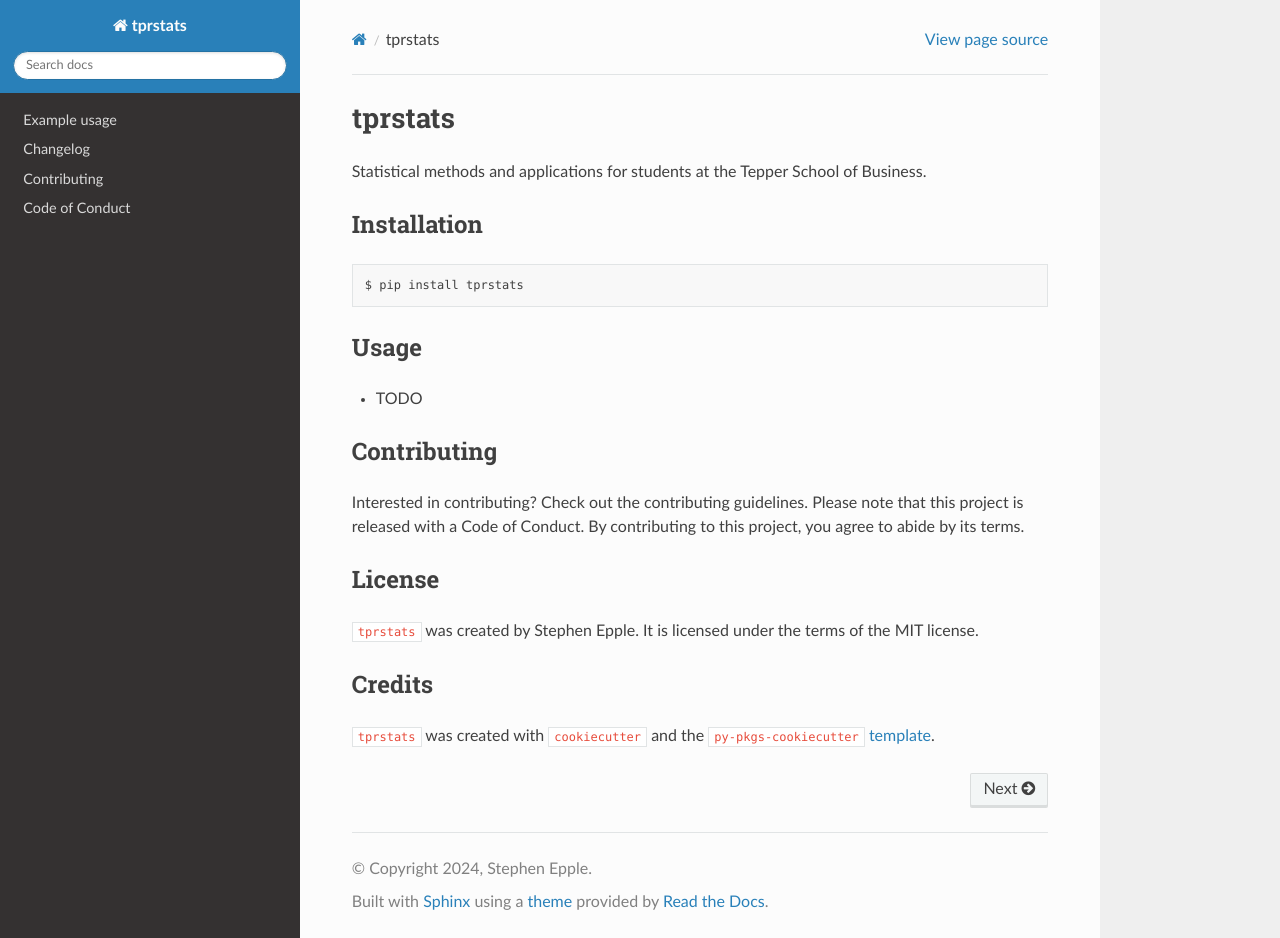
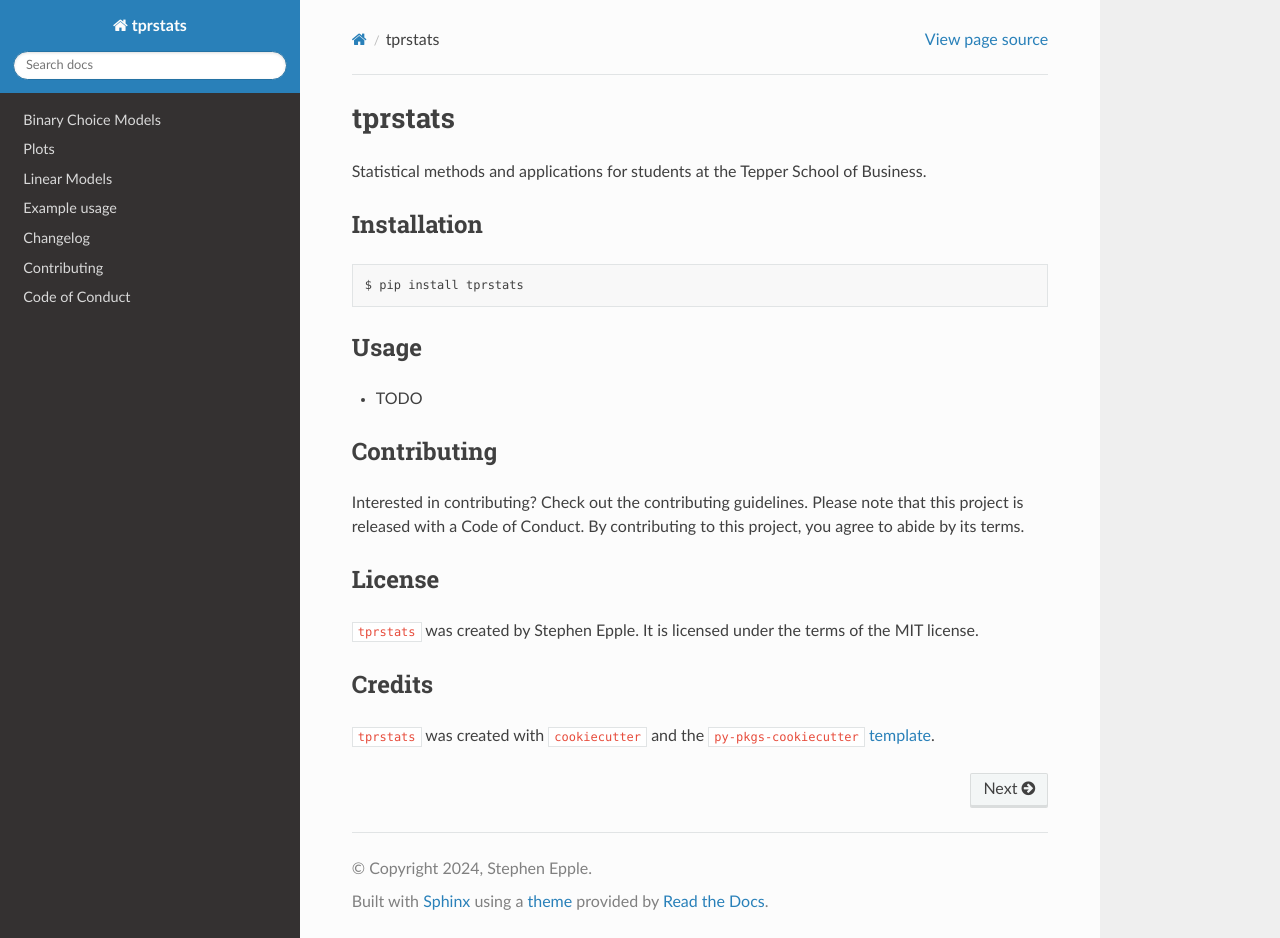
Before and after one commit to dnepple/tprstats-python, a Sphinx documentation site: the page built from docs/index.md, in a window 1280 px wide and 938 px high. Built offline with Sphinx 7.4.7 and the Read the Docs theme 3.1.0, drawn with Linux system fonts in a browser that asks for light colours; pages that are not in the unit, such as notebooks, are missing from menus.

Commit message:
docs: add example notebooks

```diff
--- a/docs/index.md
+++ b/docs/index.md
@@ -5,6 +5,9 @@
 :maxdepth: 1
 :hidden:
 
+binary_choice_models.ipynb
+control_charts.ipynb
+linear_models.ipynb
 example.ipynb
 changelog.md
 contributing.md
```
Also changed, not shown: docs/binary_choice_models.ipynb, docs/control_charts.ipynb, docs/linear_models.ipynb.
